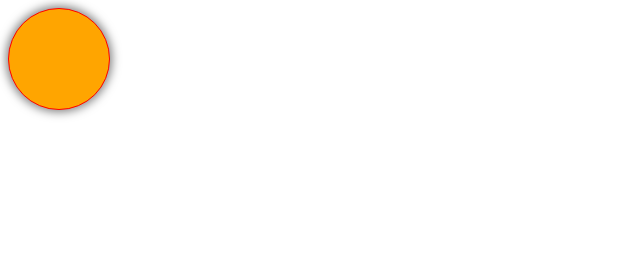
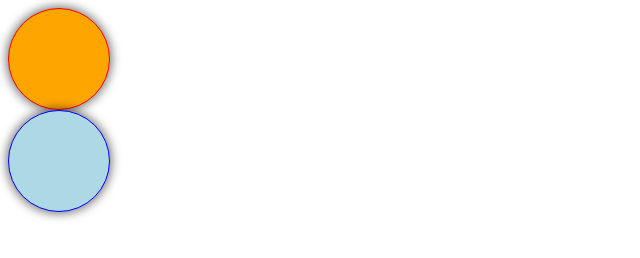
Before and after one commit to Yooye/20181202Git, a plain HTML site: page index.html in a window 1280 px wide. Shown: the whole page, without its empty margins (0-640 px from the left). Drawn offline with Linux system fonts and the light colour scheme.

Commit message:
Do something on branch dev

```diff
--- a/index.html
+++ b/index.html
@@ -9,6 +9,7 @@
 </head>
 <body>
     <div class="box"></div>
+    <div class="box box2"></div>
 </body>
 <script src="index.js"></script>
 </html>
--- a/style.css
+++ b/style.css
@@ -6,3 +6,8 @@
     background: orange;
     box-shadow: 0 0 10px 2px rgba(0,0,0,0.5)
 }
+
+.box2{
+    background: lightblue;
+    border: 1px solid blue;
+}
```
